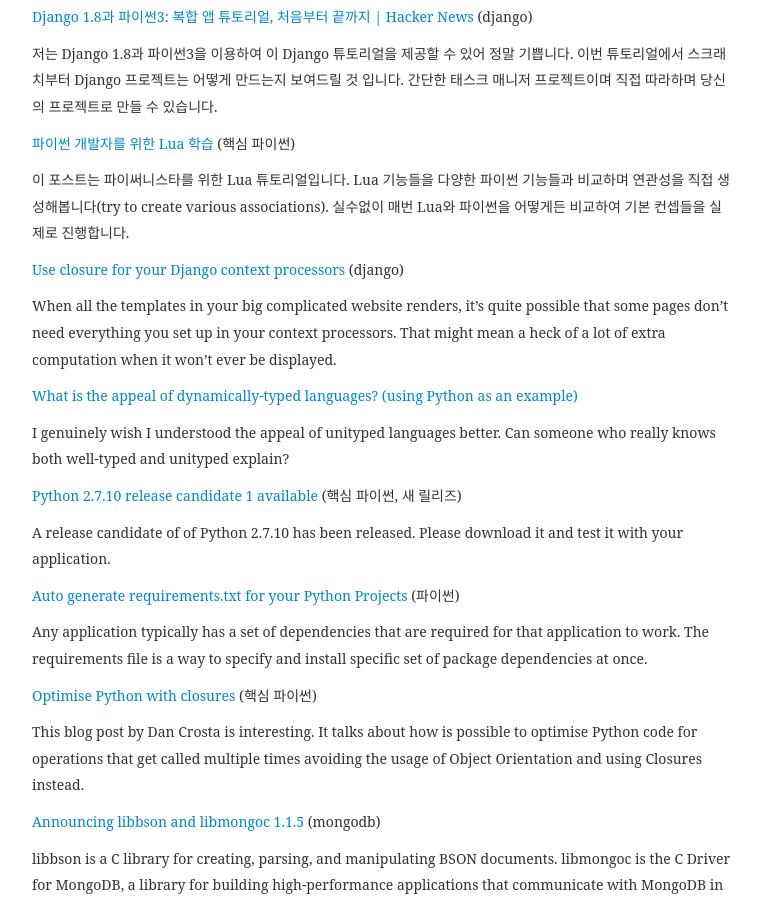
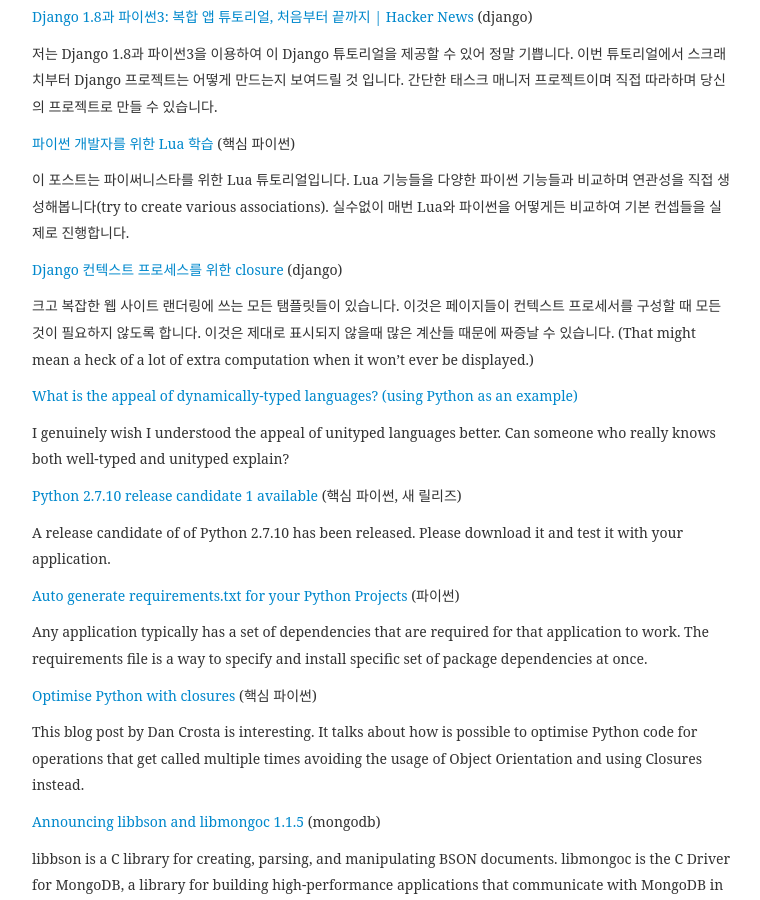
Before and after one commit to weeklypythonkr/weeklypythonkr.github.io, a Jekyll site: the page built from _posts/2015-05-15-Issue-32.md, in a window 1280 px wide and 900 px high, scrolled down 729 px. Shown: the whole window, without its empty margins (258-1018 px from the left). Built offline with Jekyll 4.4.1, drawn with Linux system fonts in a browser that asks for light colours; some web fonts are replaced; some of the changed text lies outside the part shown.

Commit message:
32번 이슈 일부 번역

```diff
--- a/_posts/2015-05-15-Issue-32.md
+++ b/_posts/2015-05-15-Issue-32.md
@@ -28,9 +28,9 @@
 
 이 포스트는 파이써니스타를 위한 Lua 튜토리얼입니다. Lua 기능들을 다양한 파이썬 기능들과 비교하며 연관성을 직접 생성해봅니다(try to create various associations). 실수없이 매번 Lua와 파이썬을 어떻게든 비교하여 기본 컨셉들을 실제로 진행합니다.
 
-<a href="http://www.peterbe.com/plog/closure-django-context-processors" target="_blank">Use closure for your Django context processors</a> (django)
+<a href="http://www.peterbe.com/plog/closure-django-context-processors" target="_blank">Django 컨텍스트 프로세스를 위한 closure</a> (django)
 
-When all the templates in your big complicated website renders, it's quite possible that some pages don't need everything you set up in your context processors. That might mean a heck of a lot of extra computation when it won't ever be displayed.
+크고 복잡한 웹 사이트 랜더링에 쓰는 모든 탬플릿들이 있습니다. 이것은 페이지들이 컨텍스트 프로세서를 구성할 때 모든 것이 필요하지 않도록 합니다. 이것은 제대로 표시되지 않을때 많은 계산들 때문에 짜증날 수 있습니다. (That might mean a heck of a lot of extra computation when it won't ever be displayed.)
 
 <a href="http://www.reddit.com/r/Python/comments/35iamd/what_is_the_appeal_of_dynamicallytyped_languages/" target="_blank">What is the appeal of dynamically-typed languages? (using Python as an example)</a>
 
@@ -102,11 +102,11 @@
 
 <a href="https://github.com/saru95/gitini" target="_blank">gitini</a>
 
-The missing Git repository initialization tool .
+잃어버린 Git 저장소 초기화 툴.
 
 <a href="https://github.com/mewfree/youtube-dl-subscriptions" target="_blank">youtube-dl-subscriptions</a>
 
-Download all new videos from your YouTube subscriptions
+구독중인 YouTube 비디오를 모두 다운받습니다.
 
 <a href="https://github.com/jeffsp/ratex" target="_blank">ratex</a>
 
@@ -114,7 +114,7 @@
 
 <a href="https://github.com/ashkonf/PageRank" target="_blank">PageRank</a>
 
-A Python implementation of Google's famous PageRank algorithm.
+Google의 유명한 PageRank 알고리즘의 파이썬 구현체
 
 <br />
 
```
